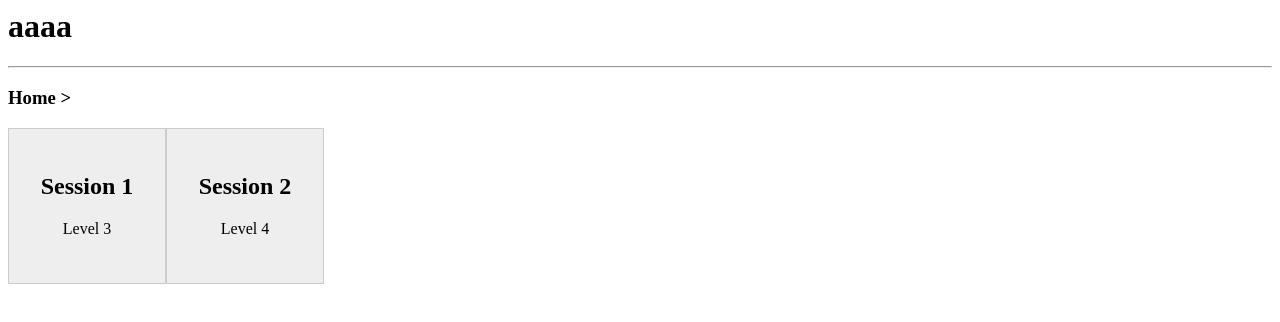
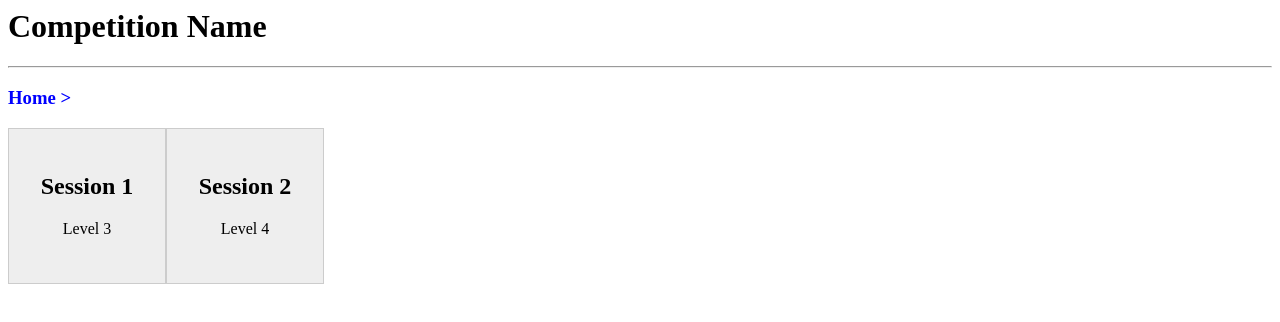
Before and after one commit to RradLaw/JSImageGallery, a plain HTML site: page index.html in a window 1280 px wide. Drawn offline with Linux system fonts and the light colour scheme.

Commit message:
Added breadcrumb forward and backward traversal.

```diff
--- a/images.js
+++ b/images.js
@@ -1,5 +1,5 @@
 let imageJSON = {
-    "compName": "aaaa",
+    "compName": "Competition Name",
     "code": "18XD",
     "subfolder":
         [
--- a/index.html
+++ b/index.html
@@ -15,16 +15,22 @@
     <hr>
     <h3>
         <span id="breadcrumbs">
-            <span onclick="">Home > </span>
         </span>
     </h3>
     <div id="imgGrid" style="position:center;"></div>
 
     <script>
         let depth = [];
-        document.getElementById('titleSpan').innerHTML = imageJSON.compName;
-        for (let i = 0; i < imageJSON.subfolder.length; i++) {
-            document.getElementById('imgGrid').innerHTML += `<div class="pics" onclick="addDepth(${i});"><h2>${imageJSON.subfolder[i].title}</h2>${imageJSON.subfolder[i].subtitle}</div>`;
+        init();
+
+        function init() {
+            depth = [];
+            clearGrid();
+            document.getElementById('titleSpan').innerHTML = imageJSON.compName;
+            for (let i = 0; i < imageJSON.subfolder.length; i++) {
+                document.getElementById('imgGrid').innerHTML += `<div class="pics" onclick="addDepth(${i});"><h2>${imageJSON.subfolder[i].title}</h2>${imageJSON.subfolder[i].subtitle}</div>`;
+            }
+            document.getElementById('breadcrumbs').innerHTML = '<span onclick="diveDepth(-1)">Home > </span>';
         }
 
         function addDepth(d) {
@@ -33,8 +39,8 @@
             for (let i = 0; i < depth.length; i++) {
                 tag = tag.subfolder[depth[i]];
             }
-            document.getElementById('breadcrumbs').innerHTML += `<span onclick="">${tag.title} > </span>`;
-            document.getElementById('imgGrid').innerHTML = '';
+            document.getElementById('breadcrumbs').innerHTML += `<span onclick="diveDepth(${depth.length - 1})">${tag.title} > </span>`;
+            clearGrid();
             if (tag.subfolder) {
                 for (let i = 0; i < tag.subfolder.length; i++) {
                     document.getElementById('imgGrid').innerHTML += `<div class="pics" onclick="addDepth(${i});"><h2>${tag.subfolder[i].title}</h2>${tag.subfolder[i].subtitle}</div>`;
@@ -47,7 +53,22 @@
         }
 
         function diveDepth(d) {
+            if (d < 0) {
+                init();
+            } else {
+                depth.length = d + 1;
+                let tag = imageJSON;
+                document.getElementById('breadcrumbs').innerHTML = '<span onclick="diveDepth(-1)">Home > </span>';
+                for (let i = 0; i < d; i++) {
+                    tag = tag.subfolder[depth[i]];
+                    document.getElementById('breadcrumbs').innerHTML += `<span onclick="diveDepth(${i})">${tag.title} > </span>`;
+                }
+                addDepth(depth.pop());
+            }
+        }
 
+        function clearGrid() {
+            document.getElementById('imgGrid').innerHTML = '';
         }
 
     </script>
--- a/style.css
+++ b/style.css
@@ -27,3 +27,8 @@
 .img {
 		float: left;
 }
+
+#breadcrumbs {
+	color: blue;
+	cursor: pointer;
+}
```
Also changed, not shown: README.md.
